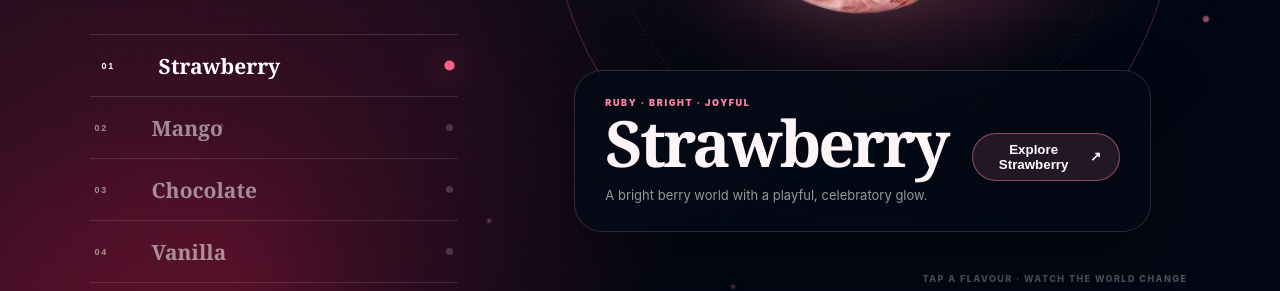
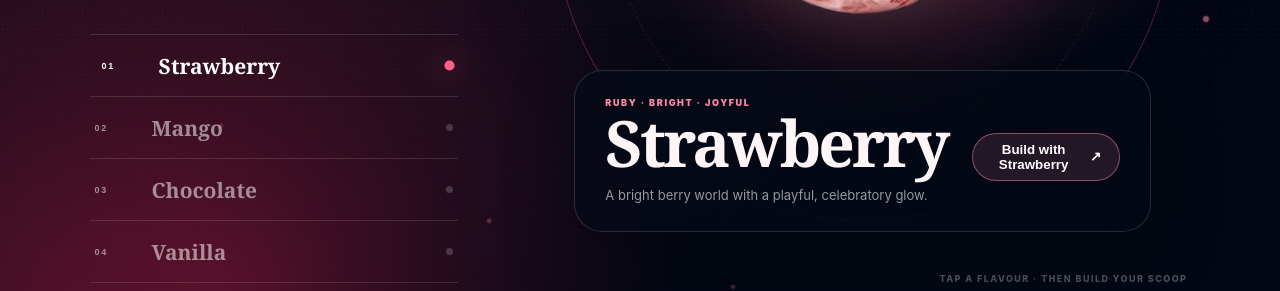
Before and after one commit to Harshan-Balakrishnan/JanushanIceCream_Website, a Next.js app: page / in a window 1280 px wide. Shown: the part 3496-3787 px from the top of the page. Built offline with nearby package versions, Linux system fonts and the light colour scheme; no server answers; the database is empty.

Commit message:
Make flavour exploration actionable

```diff
--- a/components/FlavourUniverse.tsx
+++ b/components/FlavourUniverse.tsx
@@ -5,56 +5,11 @@ import { AnimatePresence, motion, useReducedMotion } from "framer-motion";
 import { useMemo, useState } from "react";
 
 const flavours = [
-  {
-    id: "strawberry",
-    name: "Strawberry",
-    kicker: "RUBY · BRIGHT · JOYFUL",
-    note: "A bright berry world with a playful, celebratory glow.",
-    image: "/flavours/strawberry.webp",
-    accent: "#ff5f89",
-    accent2: "#9b183d",
-    text: "#fff5f7",
-  },
-  {
-    id: "mango",
-    name: "Mango",
-    kicker: "GOLDEN · TROPICAL · SMOOTH",
-    note: "Warm mango light, golden highlights and a sunlit tropical mood.",
-    image: "/flavours/mango.webp",
-    accent: "#ffb22e",
-    accent2: "#bfa514",
-    text: "#fff8df",
-  },
-  {
-    id: "chocolate",
-    name: "Chocolate",
-    kicker: "DEEP · RICH · INDULGENT",
-    note: "A darker cocoa atmosphere made for slow, luxurious exploration.",
-    image: "/flavours/chocolate.webp",
-    accent: "#c37a4e",
-    accent2: "#3a140d",
-    text: "#fff5ed",
-  },
-  {
-    id: "vanilla",
-    name: "Vanilla",
-    kicker: "CLASSIC · CREAMY · ELEGANT",
-    note: "Soft ivory, warm gold and a clean premium finish.",
-    image: "/flavours/vanilla.webp",
-    accent: "#f4d990",
-    accent2: "#b88728",
-    text: "#fffdf5",
-  },
-  {
-    id: "mix-fruit",
-    name: "Mix Fruit",
-    kicker: "FRESH · PLAYFUL · VIBRANT",
-    note: "An emerald flavour world with energetic fruit-inspired highlights.",
-    image: "/flavours/mix fruit.webp",
-    accent: "#69d68d",
-    accent2: "#0d6f46",
-    text: "#f2fff7",
-  },
+  { id: "strawberry", name: "Strawberry", kicker: "RUBY · BRIGHT · JOYFUL", note: "A bright berry world with a playful, celebratory glow.", image: "/flavours/strawberry.webp", accent: "#ff5f89", accent2: "#9b183d", text: "#fff5f7" },
+  { id: "mango", name: "Mango", kicker: "GOLDEN · TROPICAL · SMOOTH", note: "Warm mango light, golden highlights and a sunlit tropical mood.", image: "/flavours/mango.webp", accent: "#ffb22e", accent2: "#bfa514", text: "#fff8df" },
+  { id: "chocolate", name: "Chocolate", kicker: "DEEP · RICH · INDULGENT", note: "A darker cocoa atmosphere made for slow, luxurious exploration.", image: "/flavours/chocolate.webp", accent: "#c37a4e", accent2: "#3a140d", text: "#fff5ed" },
+  { id: "vanilla", name: "Vanilla", kicker: "CLASSIC · CREAMY · ELEGANT", note: "Soft ivory, warm gold and a clean premium finish.", image: "/flavours/vanilla.webp", accent: "#f4d990", accent2: "#b88728", text: "#fffdf5" },
+  { id: "mix-fruit", name: "Mix Fruit", kicker: "FRESH · PLAYFUL · VIBRANT", note: "An emerald flavour world with energetic fruit-inspired highlights.", image: "/flavours/mix fruit.webp", accent: "#69d68d", accent2: "#0d6f46", text: "#f2fff7" },
 ] as const;
 
 type Flavour = (typeof flavours)[number];
@@ -64,100 +19,39 @@ export default function FlavourUniverse() {
   const reduceMotion = useReducedMotion();
   const active = useMemo(() => flavours.find((flavour) => flavour.id === activeId) ?? flavours[0], [activeId]);
 
+  const buildWithFlavour = () => {
+    document.getElementById("build")?.scrollIntoView({ behavior: reduceMotion ? "auto" : "smooth", block: "start" });
+  };
+
   return (
-    <section
-      className={`flavour-universe flavour-${active.id}`}
-      id="flavours"
-      aria-labelledby="flavour-title"
-      style={{
-        "--flavour-accent": active.accent,
-        "--flavour-accent-2": active.accent2,
-        "--flavour-text": active.text,
-      } as React.CSSProperties}
-    >
+    <section className={`flavour-universe flavour-${active.id}`} id="flavours" aria-labelledby="flavour-title" style={{ "--flavour-accent": active.accent, "--flavour-accent-2": active.accent2, "--flavour-text": active.text } as React.CSSProperties}>
       <div className="flavour-noise" aria-hidden="true" />
       <div className="flavour-aurora flavour-aurora-a" aria-hidden="true" />
       <div className="flavour-aurora flavour-aurora-b" aria-hidden="true" />
-      <div className="flavour-particles" aria-hidden="true">
-        {Array.from({ length: 16 }).map((_, index) => <i key={index} />)}
-      </div>
+      <div className="flavour-particles" aria-hidden="true">{Array.from({ length: 16 }).map((_, index) => <i key={index} />)}</div>
 
       <div className="flavour-shell section">
         <div className="flavour-copy">
           <p className="section-kicker">FLAVOUR UNIVERSE</p>
           <h2 id="flavour-title">Five flavours.<br /><em>Five worlds.</em></h2>
           <p className="flavour-intro">Choose a flavour and watch the atmosphere transform around it. Every world keeps Janushan recognizable while giving each flavour its own personality.</p>
-
           <div className="flavour-tabs" role="tablist" aria-label="Choose a Janushan flavour">
-            {flavours.map((flavour, index) => {
-              const selected = active.id === flavour.id;
-              return (
-                <button
-                  type="button"
-                  key={flavour.id}
-                  role="tab"
-                  aria-selected={selected}
-                  aria-controls="flavour-stage"
-                  className={selected ? "is-active" : ""}
-                  onClick={() => setActiveId(flavour.id)}
-                >
-                  <span>{String(index + 1).padStart(2, "0")}</span>
-                  <strong>{flavour.name}</strong>
-                  <i aria-hidden="true" />
-                </button>
-              );
-            })}
+            {flavours.map((flavour, index) => { const selected = active.id === flavour.id; return <button type="button" key={flavour.id} role="tab" aria-selected={selected} aria-controls="flavour-stage" className={selected ? "is-active" : ""} onClick={() => setActiveId(flavour.id)}><span>{String(index + 1).padStart(2, "0")}</span><strong>{flavour.name}</strong><i aria-hidden="true" /></button>; })}
           </div>
         </div>
 
         <div className="flavour-stage" id="flavour-stage" role="tabpanel" aria-live="polite">
           <AnimatePresence mode="wait">
-            <motion.div
-              key={active.id}
-              className="flavour-scene"
-              initial={reduceMotion ? false : { opacity: 0, y: 22, scale: 0.97 }}
-              animate={{ opacity: 1, y: 0, scale: 1 }}
-              exit={reduceMotion ? undefined : { opacity: 0, y: -16, scale: 1.025 }}
-              transition={{ duration: reduceMotion ? 0 : 0.55, ease: [0.22, 1, 0.36, 1] }}
-            >
-              <div className="flavour-orbit orbit-one" aria-hidden="true" />
-              <div className="flavour-orbit orbit-two" aria-hidden="true" />
-              <div className="flavour-product-halo" aria-hidden="true" />
-
-              {active.image ? (
-                <div className="flavour-product-image">
-                  <Image
-                    src={active.image}
-                    alt={`${active.name} Janushan Ice Cream flavour visual`}
-                    fill
-                    sizes="(max-width: 900px) 88vw, 48vw"
-                    priority={active.id === "strawberry"}
-                  />
-                </div>
-              ) : (
-                <div className="mixfruit-scoop" role="img" aria-label="Emerald green Mix Fruit ice cream scoop">
-                  <span className="mixfruit-highlight" />
-                  <span className="mixfruit-fruit fruit-a" />
-                  <span className="mixfruit-fruit fruit-b" />
-                  <span className="mixfruit-fruit fruit-c" />
-                </div>
-              )}
-
-              <motion.div
-                className="flavour-label"
-                initial={reduceMotion ? false : { opacity: 0, x: 18 }}
-                animate={{ opacity: 1, x: 0 }}
-                transition={{ delay: reduceMotion ? 0 : 0.12, duration: 0.45 }}
-              >
-                <span>{active.kicker}</span>
-                <h3>{active.name}</h3>
-                <p>{active.note}</p>
-                <button type="button" className="flavour-explore">Explore {active.name} <i aria-hidden="true">↗</i></button>
+            <motion.div key={active.id} className="flavour-scene" initial={reduceMotion ? false : { opacity: 0, y: 22, scale: 0.97 }} animate={{ opacity: 1, y: 0, scale: 1 }} exit={reduceMotion ? undefined : { opacity: 0, y: -16, scale: 1.025 }} transition={{ duration: reduceMotion ? 0 : 0.55, ease: [0.22, 1, 0.36, 1] }}>
+              <div className="flavour-orbit orbit-one" aria-hidden="true" /><div className="flavour-orbit orbit-two" aria-hidden="true" /><div className="flavour-product-halo" aria-hidden="true" />
+              <div className="flavour-product-image"><Image src={active.image} alt={`${active.name} Janushan Ice Cream flavour visual`} fill sizes="(max-width: 900px) 88vw, 48vw" priority={active.id === "strawberry"} /></div>
+              <motion.div className="flavour-label" initial={reduceMotion ? false : { opacity: 0, x: 18 }} animate={{ opacity: 1, x: 0 }} transition={{ delay: reduceMotion ? 0 : 0.12, duration: 0.45 }}>
+                <span>{active.kicker}</span><h3>{active.name}</h3><p>{active.note}</p>
+                <button type="button" className="flavour-explore" onClick={buildWithFlavour}>Build with {active.name} <i aria-hidden="true">↗</i></button>
               </motion.div>
             </motion.div>
           </AnimatePresence>
-
-          <div className="flavour-stage-caption">Tap a flavour · Watch the world change</div>
+          <div className="flavour-stage-caption">Tap a flavour · Then build your scoop</div>
         </div>
       </div>
     </section>
```
